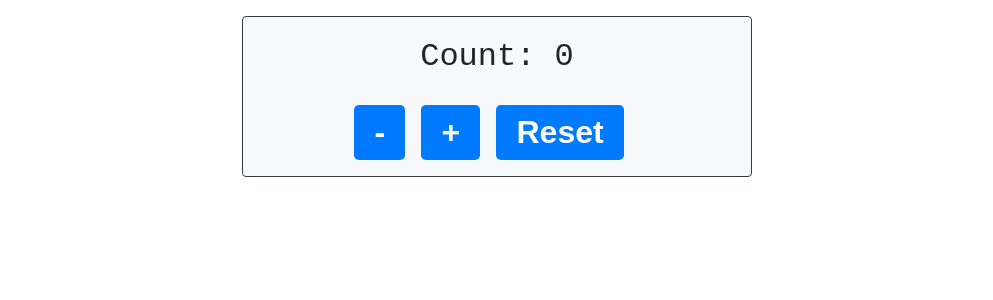
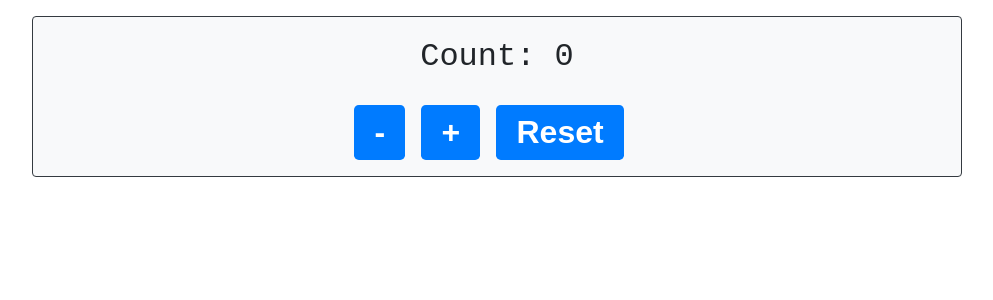
Before and after one commit to marlein-rusch/counter-app-react-vue-workshop-beginners, a React (Create React App) app: page / in a window 1280 px wide. Shown: the top 300 px of the page, without its empty margins (143-1136 px from the left). Built offline with nearby package versions, Linux system fonts and the light colour scheme.

Commit message:
Expand media queries (in line with BS standards)

```diff
--- a/src/styling/spacing.css
+++ b/src/styling/spacing.css
@@ -25,3 +25,16 @@
         max-width: 540px;
     }
 }
+
+@media (min-width: 768px)
+{
+    .container {
+        max-width: 720px;
+    }
+}
+
+@media (min-width: 992px) {
+    .container {
+        max-width: 960px;
+    }
+}
```
